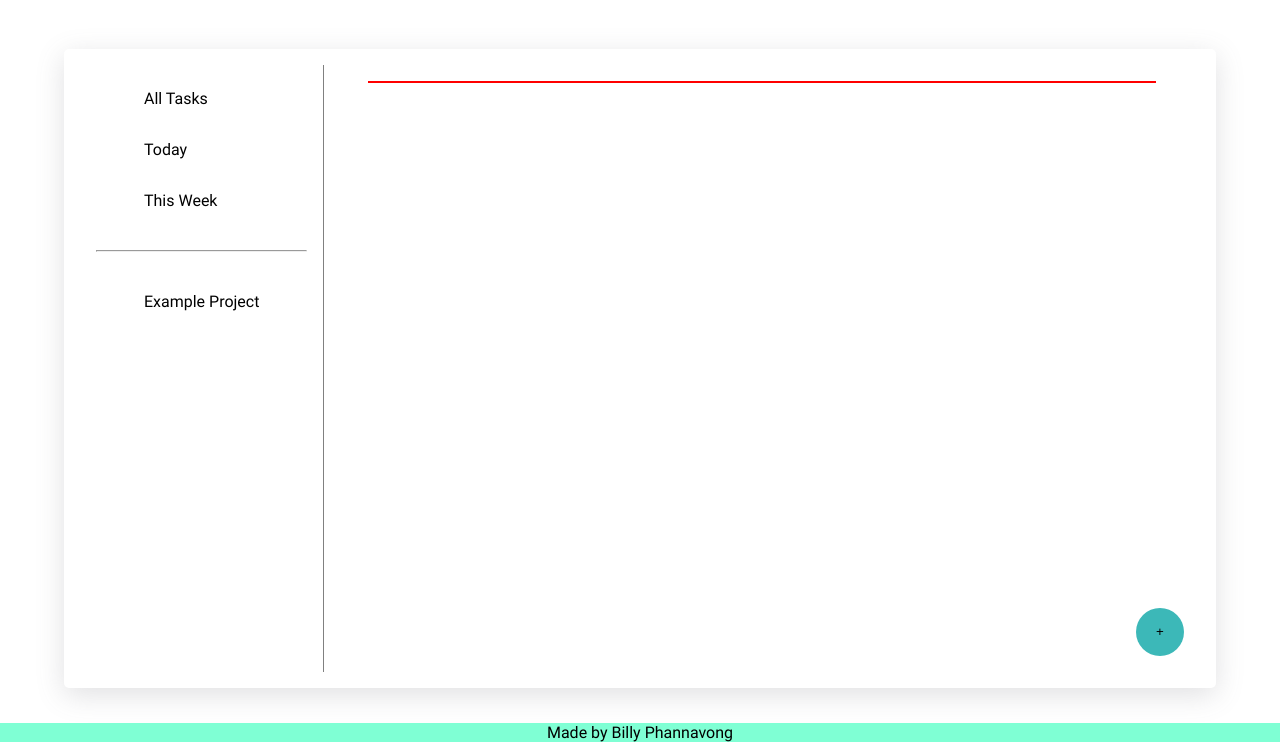
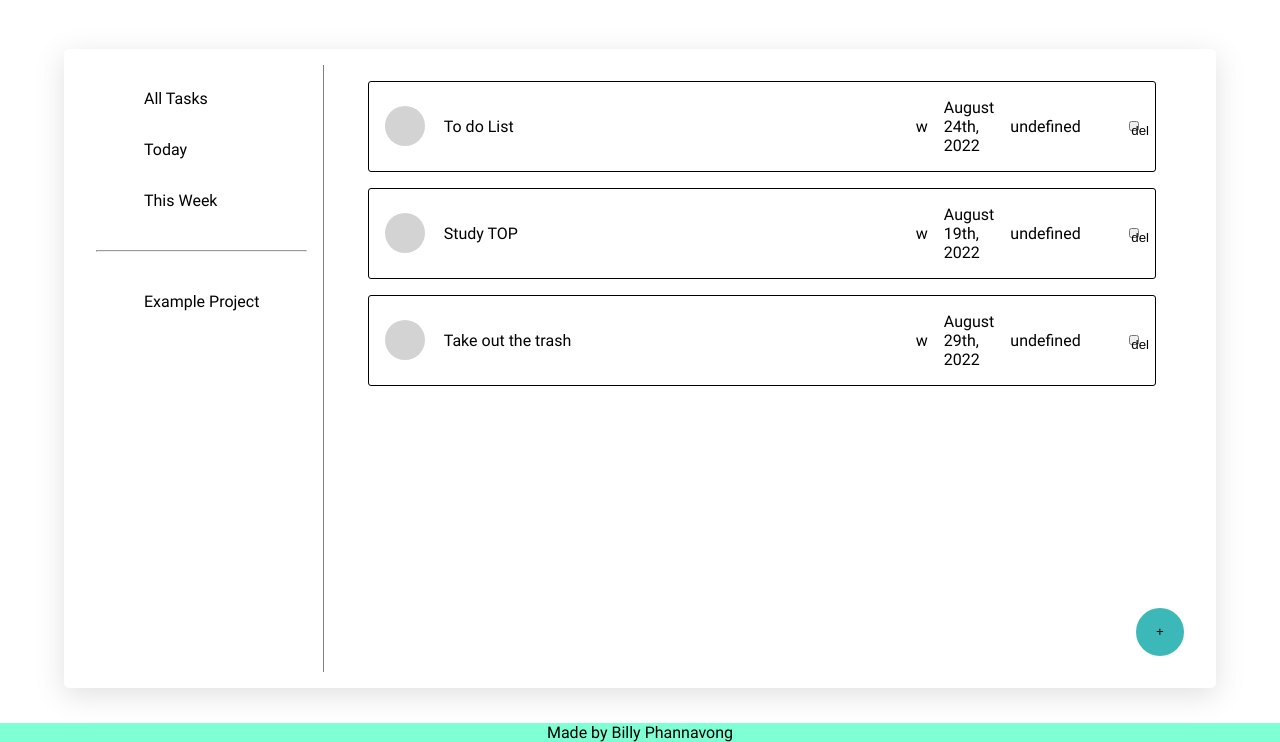
Before and after one commit to bphannavong/todo-list, a website built with webpack: page src/template.html in a window 1280 px wide. Shown: the part 58-800 px from the top of the page. Built offline with nearby package versions, Linux system fonts and the light colour scheme.

Commit message:
Format dates

```diff
--- a/src/displayTodos.js
+++ b/src/displayTodos.js
@@ -5,6 +5,7 @@
 /* eslint-disable no-restricted-syntax */
 // Module to manipulate DOM for todos
 import events from "./mediator.js";
+import { format } from "date-fns";
 
 const displayTodos = (() => {
   // Cache DOM
@@ -30,6 +31,9 @@ const displayTodos = (() => {
       for (const prop in item) {
         const component = document.createElement("div");
         component.innerHTML = item[prop];
+        if (prop === "dueDate") {
+          component.innerHTML = format(item[prop], "PPP");
+        }
         element.appendChild(component);
       }
 
--- a/src/styles.css
+++ b/src/styles.css
@@ -94,8 +94,6 @@ hr {
 #todos {
   display: grid;
   justify-self: center;
-
-  border: 1px solid red;
   width: 90%;
 
   gap: 1rem;
@@ -106,13 +104,14 @@ hr {
   display: grid;
   grid-template-columns: 1fr 10fr 1fr 1fr 1fr 1fr;
   border: 1px solid black;
-
+  border-radius: 3px;
   width: 100%;
-
   align-items: center;
   justify-items: end;
   padding: 1rem;
+  gap: 1rem;
 }
+
 .card > input[type="checkbox"] {
   /* hide default appearance */
   --webkit-appearance: none;
@@ -121,15 +120,16 @@ hr {
   background: lightgrey;
   /* change cursor to pointer hand */
   cursor: pointer;
-  width: 50px;
-  height: 50px;
+  width: 40px;
+  height: 40px;
   border-radius: 100%;
+  border: none;
 
   justify-self: start;
 }
 
 .card > input[type="checkbox"]:checked {
-  box-shadow: inset 0 0 0 25px green;
+  box-shadow: inset 0 0 0 20px green;
 }
 .card > button:last-child {
   width: 10px;
@@ -140,6 +140,7 @@ hr {
 .card div:first-of-type {
   justify-self: start;
 }
+
 /* Modal popup for new task */
 
 .modal {
--- a/src/todo.js
+++ b/src/todo.js
@@ -12,6 +12,9 @@ const todo = (function () {
   events.subscribe("formSubmitted", addTodo);
   events.subscribe("cardRemoved", removeTodo);
   events.subscribe("filterChosen", filterTasks);
+  window.addEventListener("DOMContentLoaded", () => {
+    events.publish("tasksUpdated", tasks);
+  });
 
   // Todo factory function
   const Todo = ([name, description, dueDate, priority]) => ({
@@ -22,9 +25,9 @@ const todo = (function () {
   });
 
   tasks = [
-    Todo(["jared", "w", addDays(new Date(), 5)]),
-    Todo(["kenny", "w", new Date()]),
-    Todo(["alpha", "w", addDays(new Date(), 10)]),
+    Todo(["To do List", "w", addDays(new Date(), 5)]),
+    Todo(["Study TOP", "w", new Date()]),
+    Todo(["Take out the trash", "w", addDays(new Date(), 10)]),
   ];
 
   // Sub to modal values ==> push todo to list
```
Also changed, not shown: .eslintrc.json (deleted), dist/bundle.js, 1 other file.
